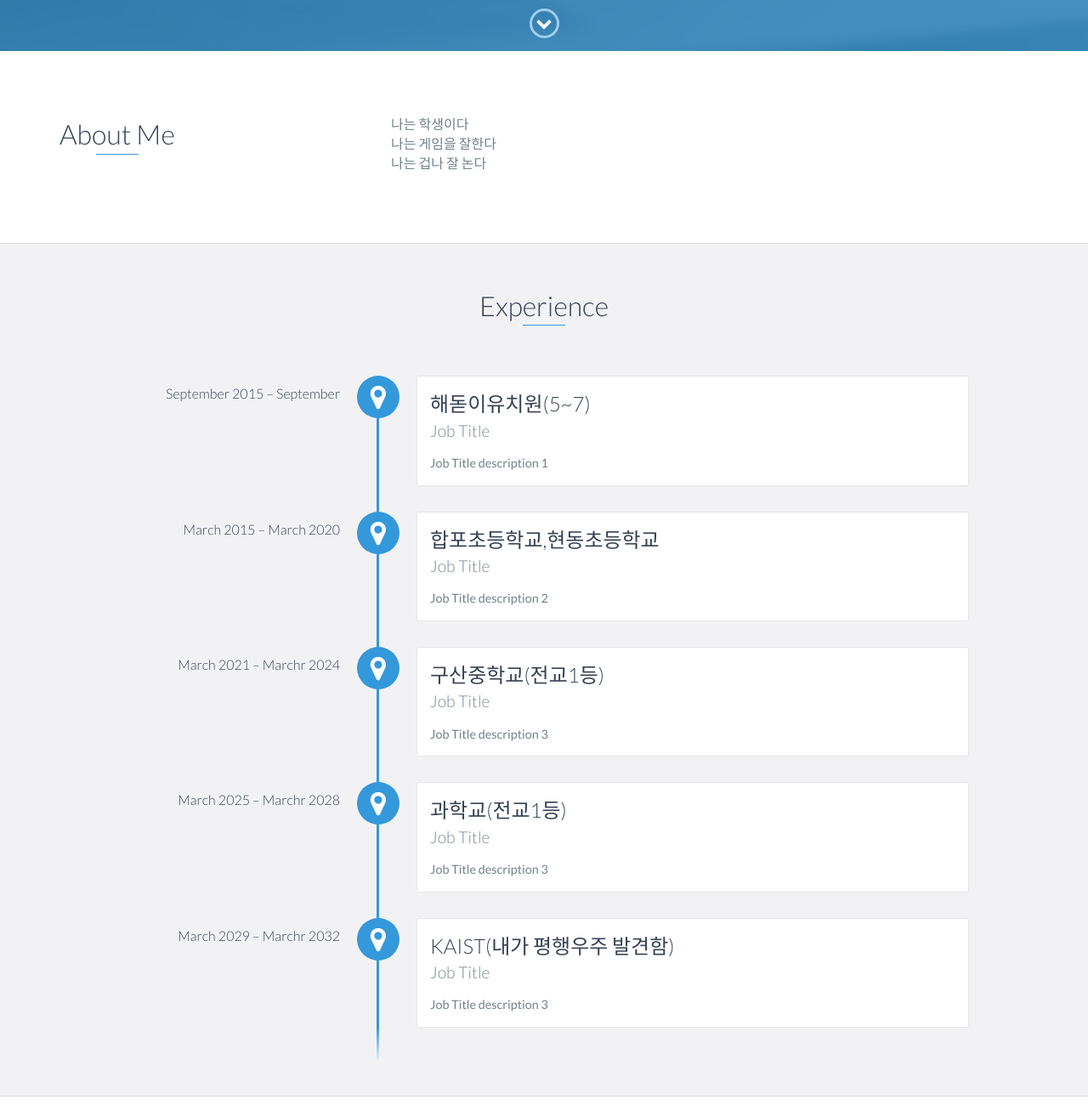
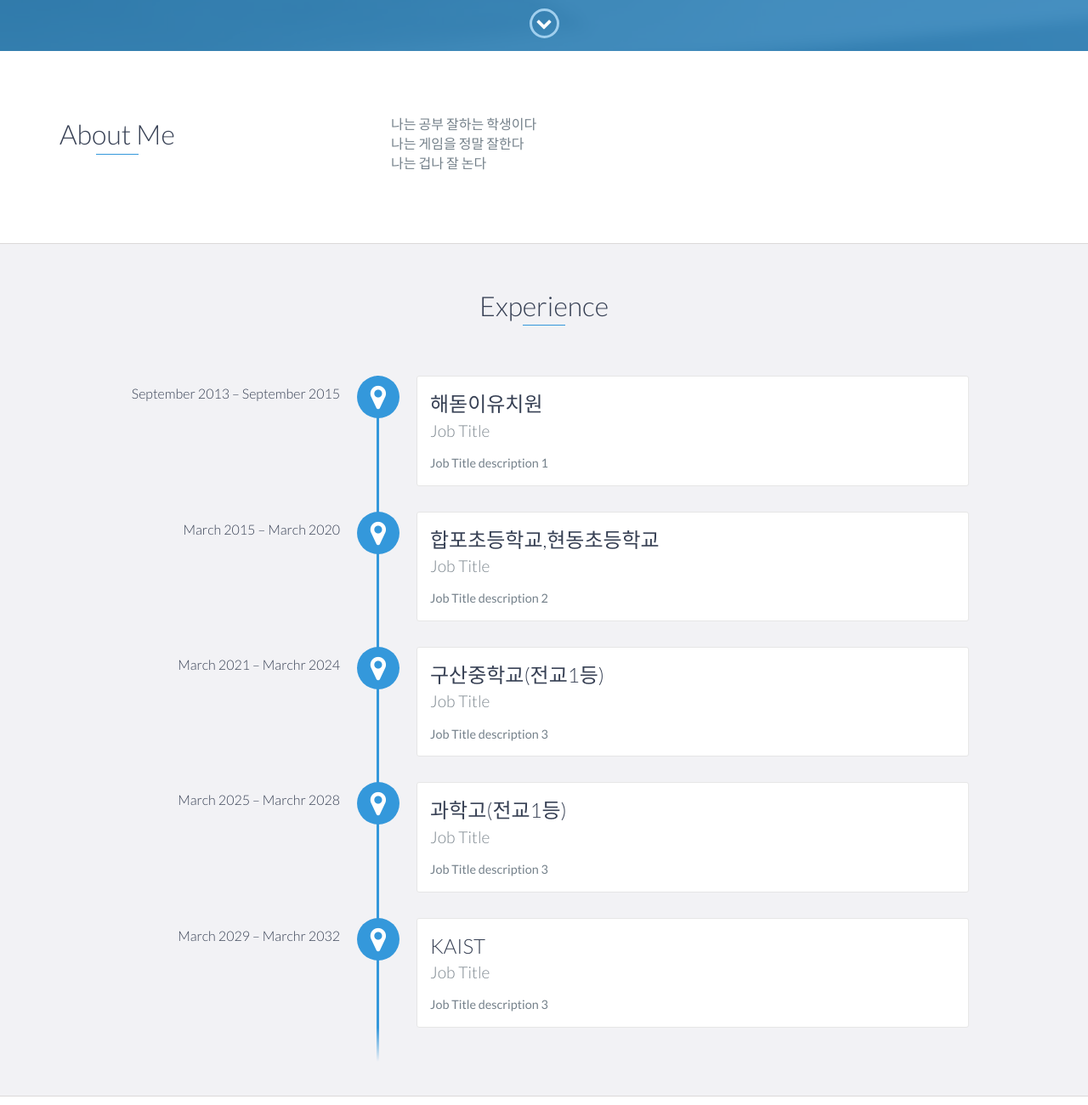
Before and after one commit to Leesuhyen/Leesuhyen.github.io, a website: page index.html in a window 1280 px wide. Shown: the part 740-2040 px from the top of the page at 85% size. Drawn offline with nearby package versions, Linux system fonts and the light colour scheme.

Commit message:
change you

```diff
--- a/index.html
+++ b/index.html
@@ -73,8 +73,8 @@
                 </div>
                 <div class="col-md-8">
                     <p>
-                       나는 학생이다<br>
-                       나는 게임을 잘한다<br>
+                       나는 공부 잘하는 학생이다<br>
+                       나는 게임을 정말 잘한다<br>
                        나는 겁나 잘 논다
                     </p>
                 </div>
@@ -86,8 +86,8 @@
     <div id="experience" class="background-alt">
         <h2 class="heading">Experience</h2>
         <div id="experience-timeline">
-            <div data-date="September 2015 – September ">
-                <h3>해돋이유치원(5~7)</h3>
+            <div data-date="September 2013 – September 2015">
+                <h3>해돋이유치원</h3>
                 <h4>Job Title</h4>
                 <p>
                     Job Title description 1
@@ -111,7 +111,7 @@
             </div>
 
             <div data-date="March 2025 – Marchr 2028 ">
-                <h3>과학교(전교1등)</h3>
+                <h3>과학고(전교1등)</h3>
                 <h4>Job Title</h4>
                 <p>
                     Job Title description 3
@@ -119,7 +119,7 @@
             </div>
 
             <div data-date="March 2029 – Marchr 2032 ">
-                <h3>KAIST(내가 평행우주 발견함)</h3>
+                <h3>KAIST</h3>
                 <h4>Job Title</h4>
                 <p>
                     Job Title description 3
```
